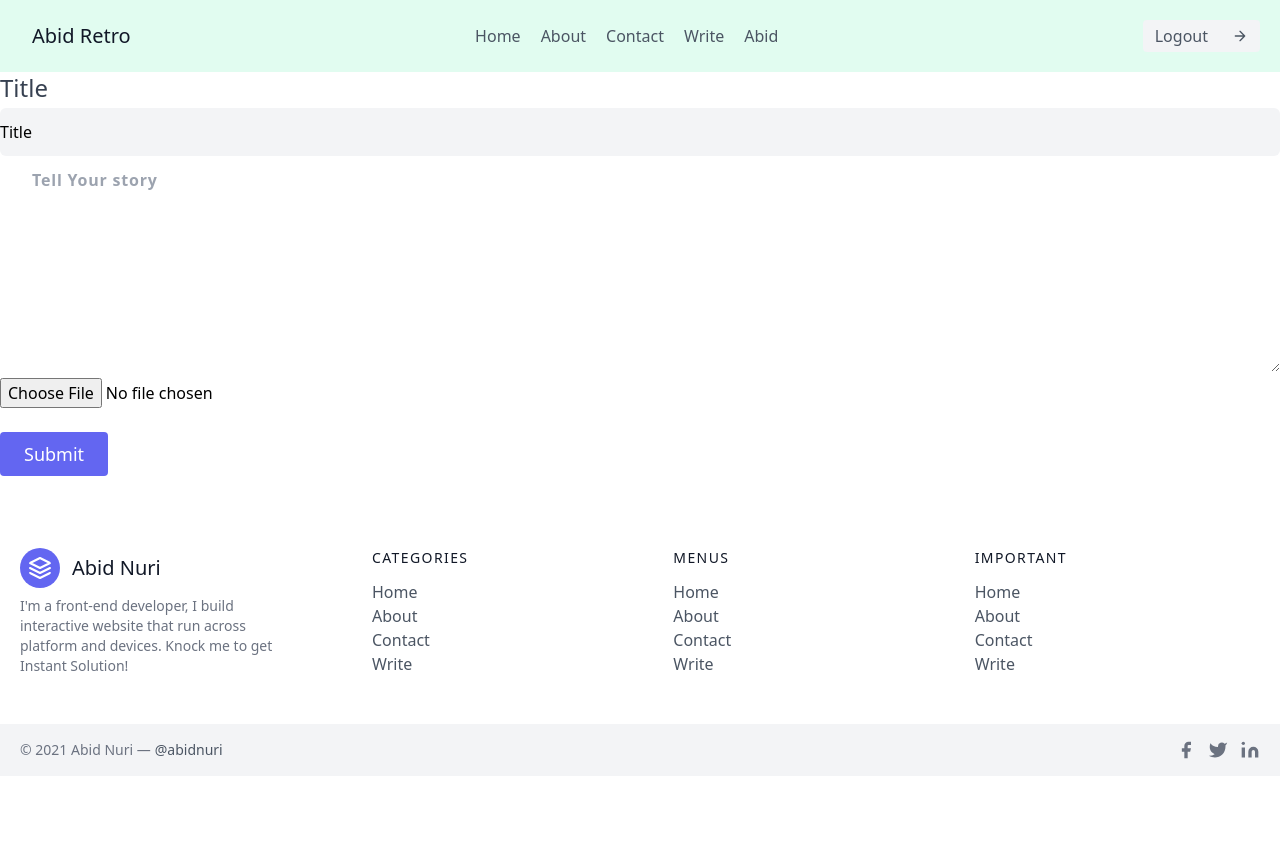
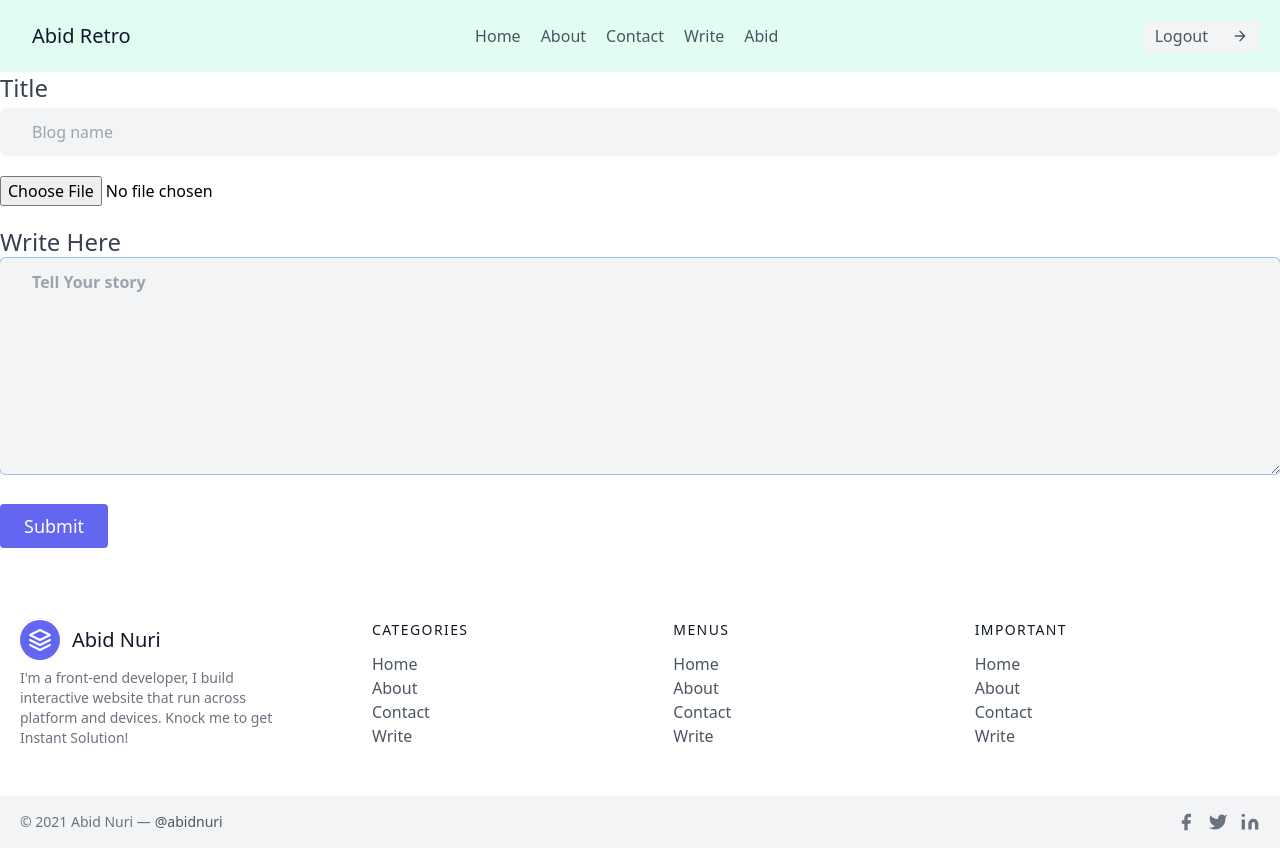
Before and after one commit to abidnuri/retro-blog-client, a React (Create React App) app: page /write in a window 1280 px wide. Before the commit the page ends 800 px from the top, so only its background shows below. Built offline with nearby package versions, Linux system fonts and the light colour scheme.

Commit message:
react spinner, dlt, form fix

```diff
--- a/src/components/Blog/Blog.js
+++ b/src/components/Blog/Blog.js
@@ -1,20 +1,28 @@
 import React, { useEffect, useState } from 'react';
 import SingleBlog from '../SingleBlog/SingleBlog';
+import HashLoader from "react-spinners/HashLoader";
 
 const Blog = () => {
     const [blog, setBlog] = useState([]);
+    let [loading, setLoading] = useState(false);
+
     useEffect(() => {
-        fetch(`https://stormy-coast-65676.herokuapp.com/posts`)
+        setLoading(true);
+        setTimeout(() => {
+            setLoading(false);
+        }, 3000);
+        fetch(`https://floating-plains-53278.herokuapp.com/posts`)
             .then(res => res.json())
             .then(data => setBlog(data));
     }, []);
+
     return (
         <div className="text-gray-600 body-font">
             <div className="container px-5 mx-auto">
                 <div className="flex flex-wrap -m-4">
-                    {
+                    {loading ? (<HashLoader color={"red"} loading={loading} size={50} />) : (
                         blog.map((blg) => <SingleBlog key={blg.idTeam} blg={blg} />)
-                    }
+                    )}
                 </div>
             </div>
         </div>
--- a/src/components/BlogPost/BlogPost.js
+++ b/src/components/BlogPost/BlogPost.js
@@ -1,11 +1,28 @@
 import React, { useEffect, useState } from 'react';
-import { useParams } from 'react-router-dom';
+import { useHistory, useLocation, useParams } from 'react-router-dom';
 
 const BlogPost = () => {
     const { postID } = useParams();
     const [postDetails, setPostDetails] = useState({});
+
+    const location = useLocation();
+    const history = useHistory();
+
+    const deletePost = (postID) => {
+        fetch(`https://floating-plains-53278.herokuapp.com/posts/${postID}`, {
+            method: 'DELETE'
+        })
+            .then(res => res.json())
+            .then(result => {
+                alert("Post Deleted!");
+                history.push('/');
+                // window.location.pathname = '/';
+            });
+        // .then(result => console.log('deleted'))
+    };
+
     useEffect(() => {
-        fetch(`https://stormy-coast-65676.herokuapp.com/posts/${postID}`)
+        fetch(`https://floating-plains-53278.herokuapp.com/posts/${postID}`)
             .then(res => res.json())
             .then(data => setPostDetails(data));
     }, [postID]);
@@ -25,7 +42,7 @@ const BlogPost = () => {
                                     <path strokeLinecap="round" strokeLinejoin="round" strokeWidth={2} d="M11 5H6a2 2 0 00-2 2v11a2 2 0 002 2h11a2 2 0 002-2v-5m-1.414-9.414a2 2 0 112.828 2.828L11.828 15H9v-2.828l8.586-8.586z" />
                                 </svg>
                             </button>
-                            <button className="ml-4 inline-flex text-gray-700 bg-gray-100 border-0 py-2 px-6 focus:outline-none hover:bg-gray-200 rounded text-lg">
+                            <button onClick={() => deletePost(postID)} className="ml-4 inline-flex text-gray-700 bg-gray-100 border-0 py-2 px-6 focus:outline-none hover:bg-gray-200 rounded text-lg">
                                 <svg xmlns="http://www.w3.org/2000/svg" className="h-10 w-10" viewBox="0 0 20 20" fill="currentColor">
                                     <path fillRule="evenodd" d="M9 2a1 1 0 00-.894.553L7.382 4H4a1 1 0 000 2v10a2 2 0 002 2h8a2 2 0 002-2V6a1 1 0 100-2h-3.382l-.724-1.447A1 1 0 0011 2H9zM7 8a1 1 0 012 0v6a1 1 0 11-2 0V8zm5-1a1 1 0 00-1 1v6a1 1 0 102 0V8a1 1 0 00-1-1z" clipRule="evenodd" />
                                 </svg>
--- a/src/components/SingleBlog/SingleBlog.js
+++ b/src/components/SingleBlog/SingleBlog.js
@@ -1,18 +1,19 @@
 import React from 'react';
 import { Link } from 'react-router-dom';
 
+
+
 const SingleBlog = (props) => {
     const { _id, name, imageURL, description } = props.blg;
+
     return (
         <div className="p-4 md:w-1/3">
             <div className="h-full border-2 border-gray-200 border-opacity-60 rounded-lg overflow-hidden">
-                <img className="lg:h-48 md:h-36 w-full object-cover object-center" src={imageURL} alt="blog" />
+                <img className="object-contain md:object-scale-down" src={imageURL} alt="blog" />
                 <div className="p-6">
-                    <h2 className="tracking-widest text-xs title-font font-medium text-gray-400 mb-1">CATEGORY</h2>
+                    <h2 className="tracking-widest text-xs title-font font-medium text-gray-400 mb-1">BLOG</h2>
                     <h1 className="title-font text-lg font-medium text-gray-900 mb-3">{name}</h1>
-                    <div className="descriptionBlog" >
-                        <p className="mb-3 truncate ...">{description}</p>
-                    </div>
+                    <p className="mb-3 truncate" style={{ width: '300px' }}>{description}</p>
                     <div className="flex items-center flex-wrap ">
                         <Link to={`/post/${_id}`} className="text-indigo-500 inline-flex items-center md:mb-2 lg:mb-0">Read More
                             <svg className="w-4 h-4 ml-2" viewBox="0 0 24 24" stroke="currentColor" stroke-width="2" fill="none" stroke-linecap="round" stroke-linejoin="round">
--- a/src/components/Write/Write.js
+++ b/src/components/Write/Write.js
@@ -8,6 +8,7 @@ const Write = () => {
 
     console.log(watch("example"));
     const [imageURL, setIMageURL] = useState(null);
+    const [name, setName] = useState("");
 
     const onSubmit = (data) => {
         const eventData = {
@@ -15,9 +16,10 @@ const Write = () => {
             description: data.description,
             imageURL: imageURL,
         };
+
         // console.log(eventData);
 
-        const url = `https://stormy-coast-65676.herokuapp.com/addPost`;
+        const url = `https://floating-plains-53278.herokuapp.com/addPost`;
 
         fetch(url, {
             method: "POST",
@@ -49,18 +51,37 @@ const Write = () => {
             <div className="container mx-auto justify-center">
                 <form onSubmit={handleSubmit(onSubmit)}>
                     <h2 className="text-gray-700 text-2xl">Title</h2>
-                    <input defaultValue="Title" name="name" {...register("name")} className="h-12 mt-1 block w-full rounded-md bg-gray-100 border-transparent focus:border-gray-500 focus:bg-white focus:ring-0" rows="4" />
+                    <input
+                        placeholder="Blog name"
+                        name="name"
+
+                        {...register("name", { required: true })}
+                        className="h-12 mt-1 block px-8 w-full rounded-md bg-gray-100 border-transparent focus:border-gray-500 focus:bg-white focus:ring-0"
+                        rows="4"
+                    />
+                    <input
+                        name="exampleRequired"
+                        onChange={handleImageUpload}
+                        type="file"
+                        className="h-full w-full py-5"
+                    />
+                    <h2 className="text-gray-700 text-2xl">Write Here</h2>
                     <textarea
                         type="text"
                         placeholder="Tell Your story"
                         name="description"
                         rows="8"
-                        {...register("description")}
-                        className="w-full py-3 px-8 ring-0 focus:outline-none border-0 text-md font-semibold tracking-wider"
+                        {...register("description", { required: true })}
+                        className="w-full py-3 px-8 focus:bg-white ring-1 rounded-md bg-gray-100 focus:outline-none border-0 text-md font-semibold"
                     ></textarea>
-                    <input name="exampleRequired" onChange={handleImageUpload} type="file" className="h-full w-full" />
-                    {errors.exampleRequired && <span>This field is required</span>}
-                    <input className="my-6 inline-flex text-white bg-indigo-500 border-0 py-2 px-6 focus:outline-none hover:bg-indigo-600 rounded text-lg" type="submit" />
+                    {errors.exampleRequired && <h2>This field is required</h2>}
+                    <button
+                        // onClick={()=>{}}
+                        className="cursor-pointer my-6 inline-flex text-white bg-indigo-500 border-0 py-2 px-6 focus:outline-none hover:bg-indigo-600 rounded text-lg"
+                        type="submit"
+                        value={name}>
+                        Submit
+                    </button>
                 </form>
             </div>
         </>
```
Also changed, not shown: package.json (+10 -0 lines), 2 other files (tests, documents, lock files or other folders).
